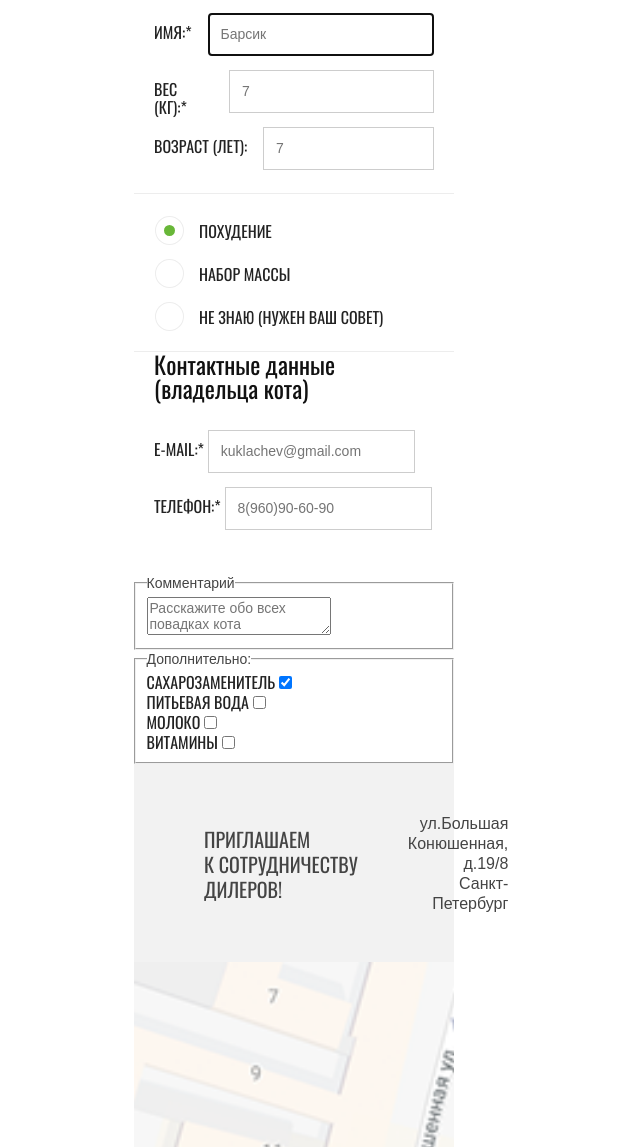
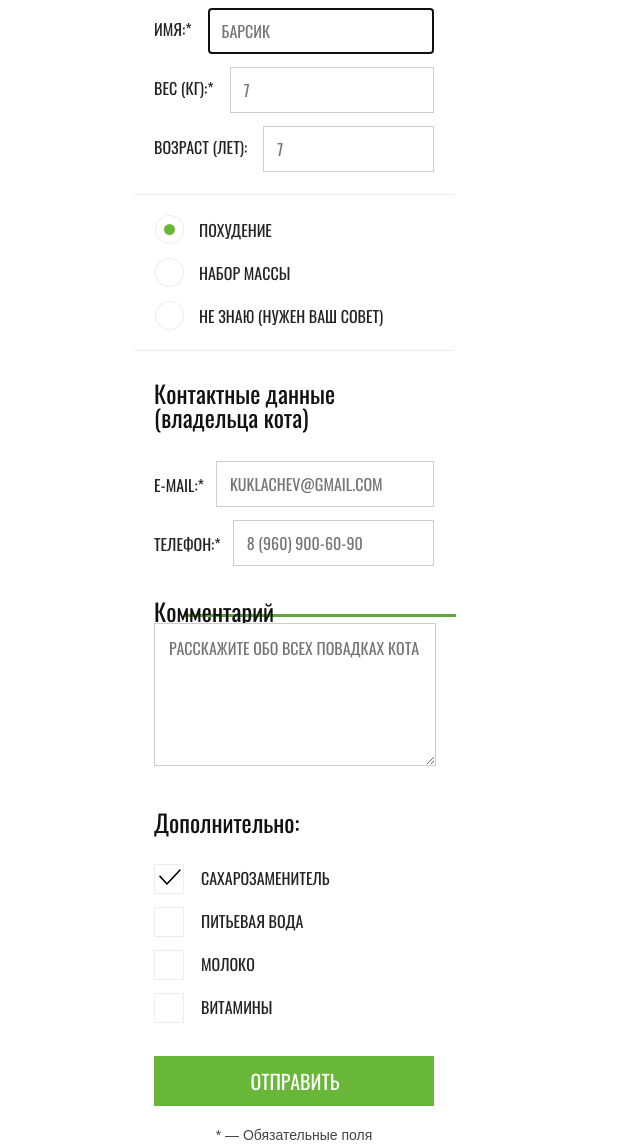
Before and after one commit to daw-T/479579-cat-energy-16, a website: page source/form.html in a window 1280 px wide. Shown: the part 279-1426 px from the top of the page, without its empty margins (346-986 px from the left). Drawn offline with nearby package versions, Linux system fonts and the light colour scheme; files that its build step writes are made by us from their sources; files whose address does not match are found by name.

Commit message:
мелкие правки

```diff
--- a/source/form.html
+++ b/source/form.html
@@ -37,7 +37,7 @@
   </nav>
 </header>
 <main class="form">
-  <section class="">
+  <section>
     <h1 class="form__title">Подбор программы</h1>
     <p class="form__title-description">
       Заполните анкету и мы подберем программу питания для вашего кота
@@ -72,46 +72,47 @@
         </div>
       </fieldset>
       <fieldset class="form__contacts">
-
-        <legend class="form__contacts-title">Контактные данные (владельца кота)</legend>
-
+        <h3 class="form__contacts-title">Контактные данные (владельца&nbsp;кота)</h3>
         <div>
           <label for="form__mail">E-mail:*</label>
           <input id="form__mail" type="email" name="mail" required placeholder="kuklachev@gmail.com">
         </div>
         <div>
           <label for="form__phone">Телефон:*</label>
-          <input id="form__phone" type="tel" name="phone" required placeholder="8(960)90-60-90">
+          <input id="form__phone" type="tel" name="phone" required placeholder="8 (960) 900-60-90">
         </div>
       </fieldset>
 
       <fieldset class="form__comment">
-        <legend class="form__comment-title">Комментарий</legend>
+        <h3 class="form__comment-title">Комментарий</h3>
         <div>
-          <label class="visually-hidden" for="form__about">Вопрос от пользователя</label>
-          <textarea id="form__about" name="about" placeholder="Расскажите обо всех повадках кота"></textarea>
+          <label class="visually-hidden" for="form__about">Текст комментария</label>
+          <textarea class="form__comment-discription" id="form__about" name="about" rows="7" placeholder="Расскажите обо всех повадках кота"></textarea>
         </div>
       </fieldset>
       <fieldset class="form__additionally">
-        <legend>Дополнительно:</legend>
+        <h3 class="form__additionally-title">Дополнительно:</h3>
         <div>
+          <input type="checkbox" name="add-products" value="sweetener" id="form__additionally-sweetener" checked>
           <label for="form__additionally-sweetener">сахарозаменитель</label>
-          <input type="checkbox" name="add-products" value="sweetener" id="form__additionally-sweetener" checked>
         </div>
         <div>
+
+          <input type="checkbox" name="add-products" value="water" id="form__additionally-water">
           <label for="form__additionally-water">питьевая вода</label>
-          <input type="checkbox" name="add-products" value="water" id="form__additionally-water">
         </div>
         <div>
+          <input type="checkbox" name="add-products" value="milk" id="form__additionally-milk">
           <label for="form__additionally-milk">молоко</label>
-          <input type="checkbox" name="add-products" value="milk" id="form__additionally-milk">
         </div>
         <div>
+          <input type="checkbox" name="add-products" value="vitamins" id="form__additionally-vitamins">
           <label for="form__additionally-vitamins">витамины</label>
-          <input type="checkbox" name="add-products" value="vitamins" id="form__additionally-vitamins">
         </div>
       </fieldset>
+      <button class="button form-button" type="submit">Отправить</button>
     </form>
+    <p class="form-note">* — Обязательные поля</p>
   </section>
   <div class="catalog__info-dealer">
     <div class="catalog-infodealer__wrapper">
--- a/source/less/blocks/form.less
+++ b/source/less/blocks/form.less
@@ -16,7 +16,7 @@
   .oswald-regular();
   .p-reset();
   color: @color-black;
-  padding: 25px 20px 40px 17px;
+  padding: 25px 20px 35px 17px;
   width: 230px;
   text-transform: uppercase;
 }
@@ -43,12 +43,40 @@
 .form__basic input[type="tel"],
 .form__basic input[type="email"] {
   min-width: 50px;
-  margin-bottom: 14px;
-  padding: 12px;
-  padding-bottom: 13px;
+  margin-bottom: 13px;
+  padding: 13px;
+  .oswald-regular();
+  font-size: 16px;
+  line-height: 18px;
+  color: @color-gray;
+  text-transform: uppercase;
+  flex-grow: 1;
+  background: transparent;
   border: 1px solid #cdcdcd;
-  flex-grow: 1;
+
+  &:hover,
+  &:focus {
+    border: 1px solid #cdcdcd;
+  }
+
+  &:active {
+    padding: 11px;
+    padding-bottom: 12px;
+    border: 2px solid @color-gray;
+  }
+
+  //&::-moz-placeholder {
+  //
+  //}
 }
+
+//input[type="text"]::-moz-placeholder {
+//  color: #ffd595; /* Цвет подсказывающего текста */
+//}
+//input[type="text"]::-webkit-input-placeholder { color: #ffd595; }
+//input[type="text"]:-ms-input-placeholder { color: #ffd595; }
+//input[type="text"]::-ms-input-placeholder { color: #ffd595; }
+//input[type="text"]::placeholder { color: #ffd595; }
 
 .form__cat-data {
   padding-left: 20px;
@@ -57,12 +85,12 @@
 
   & label {
     margin-right: 16px;
-    margin-top: 10px;
+    margin-top: 12px;
   }
 }
 
 .form__program-selection {
-  padding: 28px 20px;
+  padding: 26px 20px;
   padding-bottom: 0;
   border: 0;
   border-top: 1px solid #ededed;
@@ -112,15 +140,132 @@
   display: flex;
   flex-direction: column;
   padding: 30px 20px;
+  padding-bottom: 0;
+  //background-image: linear-gradient(#ffffff 45px, #63a73a 45px, #63a73a 48px, #ffffff 48px);
+  background-position: 50px 0;
+  background-repeat: no-repeat;
   border: 0;
 }
 
-.form__contacts-title {
-  display: block;
+.form__contacts-title,
+.form__comment-title,
+.form__additionally-title {
+  display: inline-block;
+  vertical-align: top;
   .oswald-regular();
   .p-reset();
-  width: 185px;
+  padding-right: 20px;
+  max-width: 185px;
+  //background-color: #ffffff;
   font-size: 24px;
   line-height: 24px;
   color: @color-black;
 }
+
+.form__contacts-title {
+  margin-bottom: 32px;
+}
+
+.form__contacts div {
+  width: 280px;
+  display: flex;
+  justify-content: space-between;
+}
+
+.form__contacts label {
+  margin-top: 15px;
+  margin-right: 12px;
+}
+
+.form__comment {
+  display: flex;
+  flex-direction: column;
+  padding: 20px 20px;
+  background-image: linear-gradient(#ffffff 35px, #63a73a 35px, #63a73a 38px, #ffffff 38px);
+  background-position: 50px 0;
+  background-repeat: no-repeat;
+  border: 0;
+}
+
+.form__comment-discription {
+  width: 252px;
+  margin: 0 auto;
+  border: 1px solid #cdcdcd;
+  //background-color: @bg-white;
+  font-size: 16px;
+  line-height: 18px;
+  text-transform: uppercase;
+  .oswald-regular();
+  color: @color-gray;
+  padding: 15px 14px;
+  padding-bottom: 0;
+}
+
+.form__additionally {
+  position: relative;
+  display: flex;
+  flex-direction: column;
+  padding: 20px 20px;
+  padding-bottom: 15px;
+  //background-image: linear-gradient(#ffffff 35px, #63a73a 35px, #63a73a 38px, #ffffff 38px);
+  background-position: 50px 0;
+  background-repeat: no-repeat;
+  border: 0;
+
+  & label {
+    display: block;
+    margin-bottom: 25px;
+    padding-left: 47px;
+    position: relative;
+  }
+
+  & label::before {
+    position: absolute;
+    content: "";
+    top: -5px;
+    left: 0;
+    width: 28px;
+    height: 28px;
+    background-color: @bg-white;
+    border: 1px solid #ededed;
+    cursor: pointer;
+  }
+
+  & input:checked + label::after {
+    position: absolute;
+    content: "";
+    top: 0;
+    left: 5px;
+    width: 22px;
+    height: 17px;
+    background-color: @bg-white;
+    background-image: url("../img/icon-tick.svg");
+    background-repeat: no-repeat;
+    background-position: 50% 50%;
+  }
+
+  & input {
+    display: none;
+  }
+
+  & div {
+    width: 280px;
+    display: flex;
+    justify-content: start;
+  }
+ }
+
+.form__additionally-title {
+  margin-bottom: 35px;
+}
+
+.form-button {
+  width: 280px;
+  margin: 0 auto;
+}
+
+.form-note {
+  margin: 20px auto;
+  margin-bottom: 33px;
+  text-align: center;
+}
```
